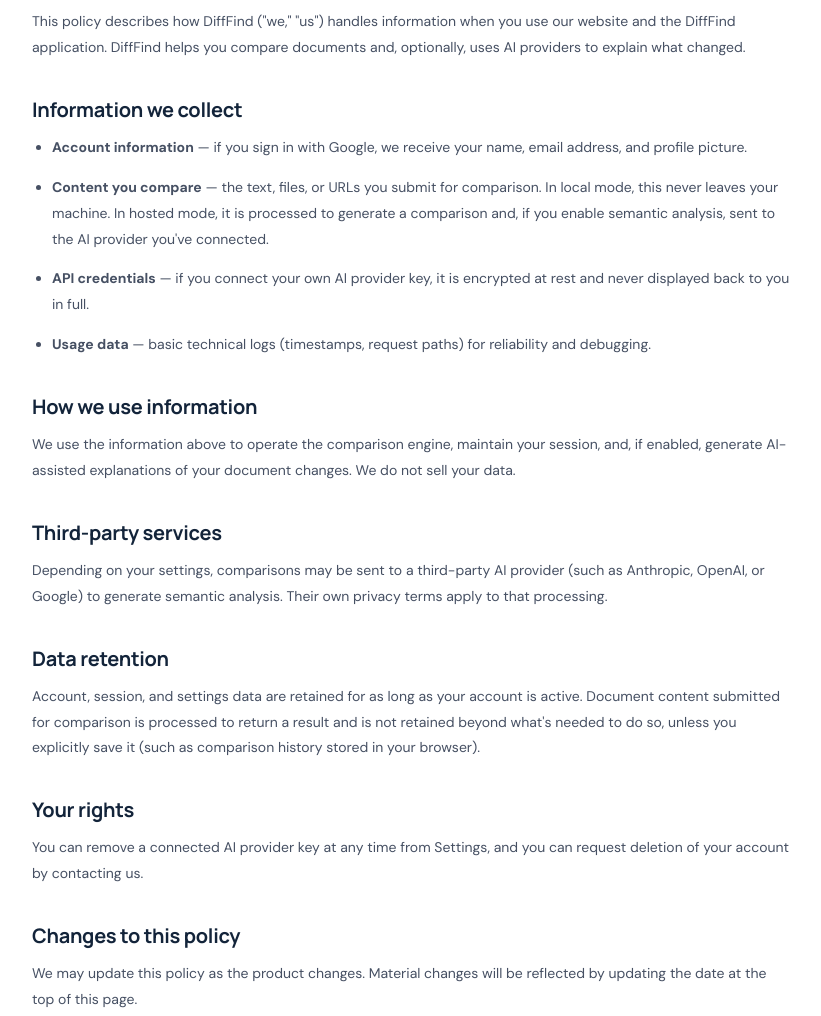
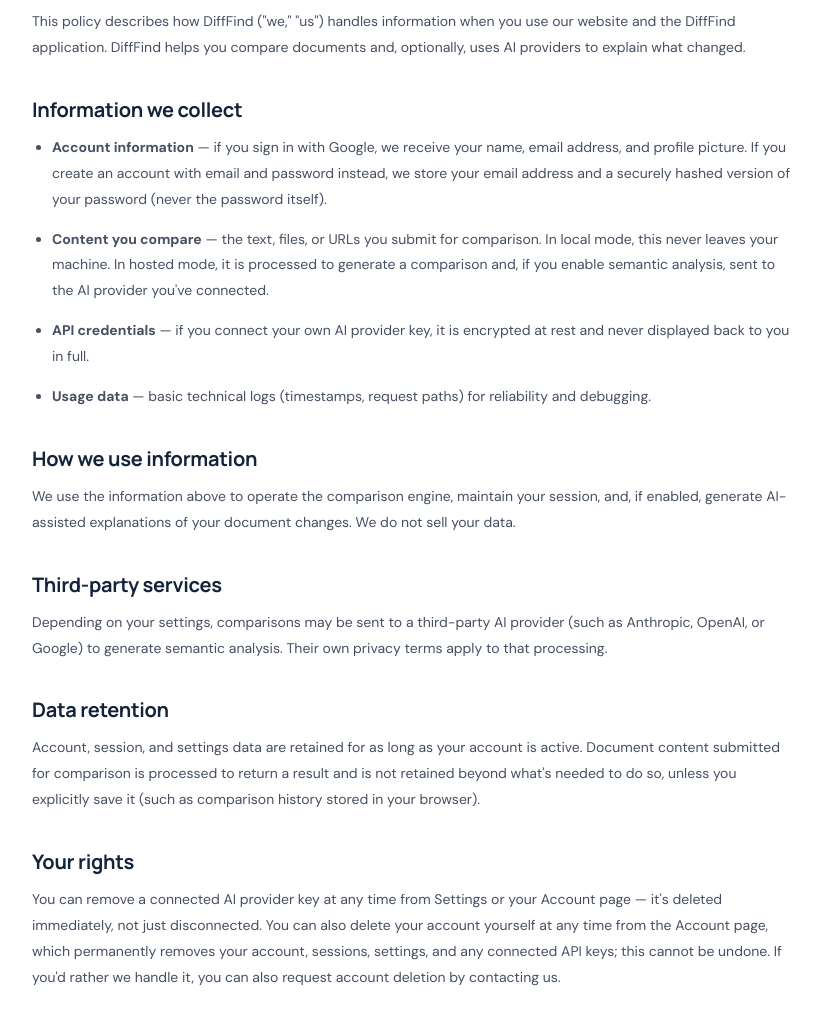
Before and after one commit to stepince/difffind-site, a website: page privacy.html in a window 1280 px wide. Shown: the part 463-1479 px from the top of the page, without its empty margins (228-1049 px from the left). Drawn offline with Linux system fonts and the light colour scheme.

Commit message:
added remove account

```diff
--- a/privacy.html
+++ b/privacy.html
@@ -30,7 +30,7 @@
 
       <h2>Information we collect</h2>
       <ul>
-        <li><strong>Account information</strong> — if you sign in with Google, we receive your name, email address, and profile picture.</li>
+        <li><strong>Account information</strong> — if you sign in with Google, we receive your name, email address, and profile picture. If you create an account with email and password instead, we store your email address and a securely hashed version of your password (never the password itself).</li>
         <li><strong>Content you compare</strong> — the text, files, or URLs you submit for comparison. In local mode, this never leaves your machine. In hosted mode, it is processed to generate a comparison and, if you enable semantic analysis, sent to the AI provider you've connected.</li>
         <li><strong>API credentials</strong> — if you connect your own AI provider key, it is encrypted at rest and never displayed back to you in full.</li>
         <li><strong>Usage data</strong> — basic technical logs (timestamps, request paths) for reliability and debugging.</li>
@@ -46,7 +46,7 @@
       <p>Account, session, and settings data are retained for as long as your account is active. Document content submitted for comparison is processed to return a result and is not retained beyond what's needed to do so, unless you explicitly save it (such as comparison history stored in your browser).</p>
 
       <h2>Your rights</h2>
-      <p>You can remove a connected AI provider key at any time from Settings, and you can request deletion of your account by contacting us.</p>
+      <p>You can remove a connected AI provider key at any time from Settings or your Account page — it's deleted immediately, not just disconnected. You can also delete your account yourself at any time from the Account page, which permanently removes your account, sessions, settings, and any connected API keys; this cannot be undone. If you'd rather we handle it, you can also request account deletion by contacting us.</p>
 
       <h2>Changes to this policy</h2>
       <p>We may update this policy as the product changes. Material changes will be reflected by updating the date at the top of this page.</p>
```
